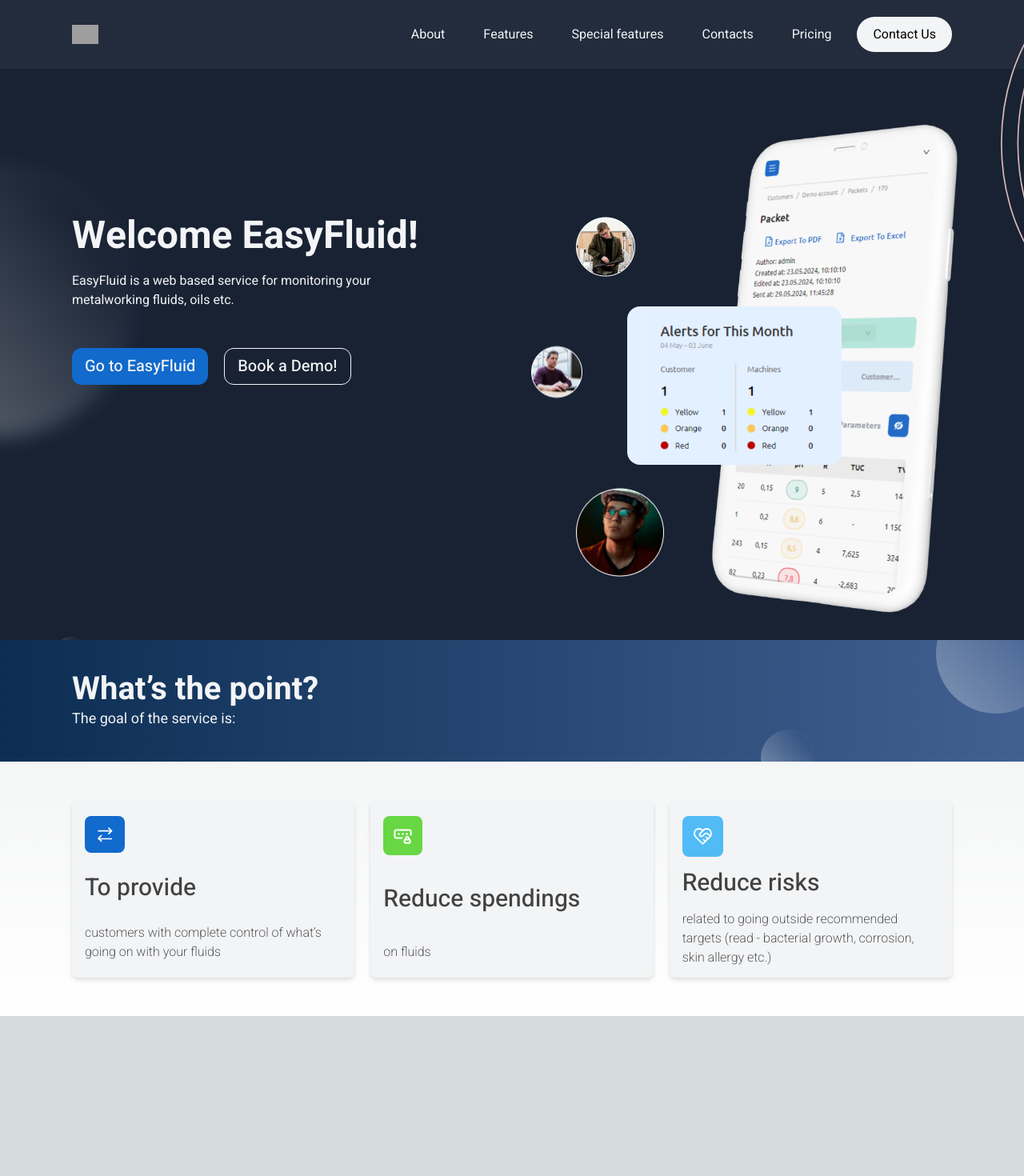
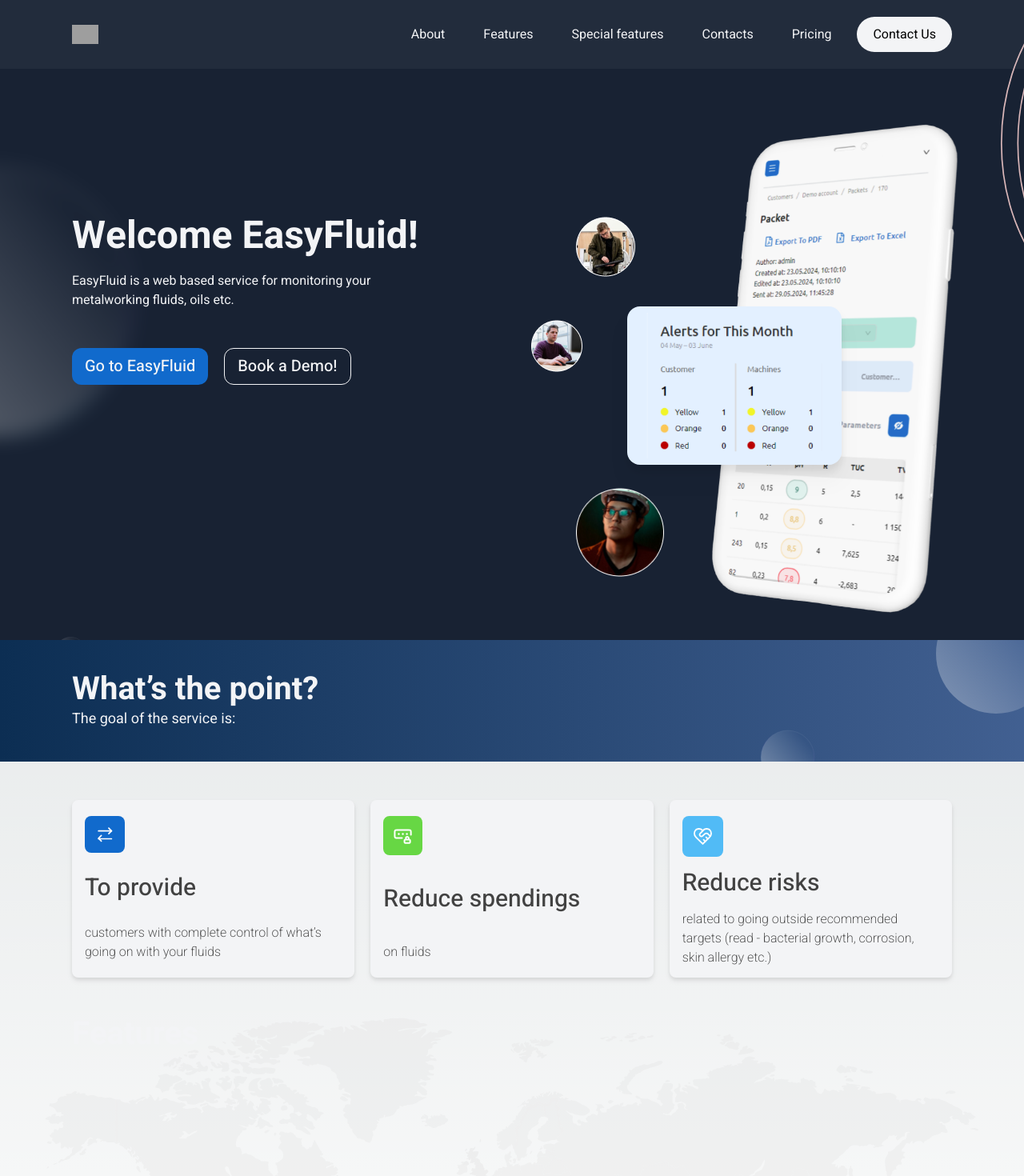
Before and after one commit to mr10us/Langing_Easyfluid, a Next.js app: page / in a window 1280 px wide. Shown: the top 1470 px of the page at 80% size. Before the commit the page ends 1270 px from the top, so only its background shows below. Built offline with nearby package versions, Linux system fonts and the light colour scheme; grey boxes are pictures that could not be loaded.

Commit message:
added framer

```diff
--- /dev/null
+++ b/src/app/components/Sections/FeaturesSection.jsx
@@ -0,0 +1,23 @@
+import { MainWrapper } from "@/app/layouts/MainWrapper";
+import { SectionLayout } from "@/app/layouts/SectionLayout";
+import { Typography } from "../UI/Typography";
+
+export const FeaturesSection = () => {
+  return (
+    <SectionLayout
+      style={{
+        backgroundImage: "url(/map.svg)",
+        backgroundRepeat: "no-repeat",
+        backgroundSize: "contain",
+        backgroundPosition: "center center"
+      }}
+      className="max-h-[615px] h-[615px]"
+    >
+      <MainWrapper>
+        <Typography.H2Bold>
+          Features
+        </Typography.H2Bold>
+      </MainWrapper>
+    </SectionLayout>
+  );
+};
--- a/src/app/components/Sections/HeroSection.jsx
+++ b/src/app/components/Sections/HeroSection.jsx
@@ -1,11 +1,53 @@
+"use client";
+
+import React from "react";
 import Image from "next/image";
 import { MainWrapper } from "../../layouts/MainWrapper";
 import { SectionLayout } from "../../layouts/SectionLayout";
-import { Header } from "../Header/Header";
 import { BlueButton } from "../UI/Buttons/BlueButton";
 import { TransparentButton } from "../UI/Buttons/TransparentButton";
+import { motion, useTransform, useScroll } from "framer-motion";
 
 export const HeroSection = () => {
+  const { scrollY } = useScroll();
+
+  const widgetY = useTransform(scrollY, [0, 800], [0, -250]);
+  const widgetX = useTransform(scrollY, [0, 800], [0, 80]);
+
+  const phoneX = useTransform(scrollY, [0, 800], [0, 100]);
+
+  const manOneY = useTransform(scrollY, [0, 800], [0, -400]);
+  const manTwoY = useTransform(scrollY, [0, 800], [0, -320]);
+  const manThreeY = useTransform(scrollY, [0, 800], [0, -100]);
+
+  const manOneX = useTransform(scrollY, [0, 800], [0, 220]);
+  const manTwoX = useTransform(scrollY, [0, 800], [0, 180]);
+  const manThreeX = useTransform(scrollY, [0, 800], [0, 200]);
+
+  const staggerContainer = {
+    hidden: { opacity: 0 },
+    show: {
+      opacity: 1,
+      transition: {
+        staggerChildren: 0.2,
+      },
+    },
+  };
+
+  const fadeIn = {
+    hidden: { opacity: 0, scale: 0 },
+    show: { opacity: 1, scale: 1, transition: { duration: 0.5 } },
+  };
+
+  const slideInY = {
+    hidden: { y: 100 },
+    show: { y: 0, transition: { type: "spring", duration: 1.2 } },
+  };
+  const slideInX = {
+    hidden: { x: 100 },
+    show: { x: 0, transition: { type: "spring", duration: 1 } },
+  };
+
   return (
     <SectionLayout
       style={{
@@ -30,8 +72,19 @@
               <TransparentButton>Book a Demo!</TransparentButton>
             </div>
           </div>
-          <div className="relative basis-1/2">
-            <div className="absolute -top-[120px] -right-4">
+          <motion.div
+            className="relative basis-1/2"
+            initial="hidden"
+            animate="show"
+            variants={staggerContainer}
+          >
+            <motion.div
+              className="absolute -top-[120px] -right-4"
+              style={{ x: phoneX, willChange: "transform", zIndex: 10 }}
+              variants={slideInY}
+              initial="hidden"
+              animate="show"
+            >
               <Image
                 src="/phone_page.png"
                 width="335"
@@ -40,40 +93,78 @@
                 fetchPriority="low"
                 alt="easufluid app icon"
               />
-            </div>
-            <div className="absolute top-28 left-16 py-2 px-6 rounded-2xl overflow-hidden bg-[#E3F0FF]">
+            </motion.div>
+            <motion.div
+              className="absolute drop-shadow-xl top-28 left-16 py-2 px-6 rounded-2xl overflow-hidden bg-[#E3F0FF]"
+              style={{
+                y: widgetY,
+                x: widgetX,
+                willChange: "transform",
+                zIndex: 13,
+              }}
+              variants={slideInX}
+              initial="hidden"
+              animate="show"
+            >
               <Image
                 src="/widget.png"
                 width="220"
                 height="150"
                 alt="easyfluid dashboard widget icon"
               />
-            </div>
-            <div className="absolute left-0 -bottom-48">
+            </motion.div>
+            <motion.div
+              className="absolute left-0 -bottom-48"
+              style={{
+                y: manOneY,
+                x: manOneX,
+                willChange: "transform",
+                zIndex: 11,
+              }}
+              variants={fadeIn}
+            >
               <Image
                 src="/man1.png"
                 width="110"
                 height="110"
                 alt="human picture 1"
               />
-            </div>
-            <div className="absolute top-1/2 translate-y-1/2 -left-14">
+            </motion.div>
+            <motion.div
+              className="absolute top-1/2 translate-y-1/2 -left-14"
+              style={{
+                y: manTwoY,
+                x: manTwoX,
+                willChange: "transform",
+                zIndex: 12,
+              }}
+              variants={fadeIn}
+            >
               <Image
                 src="/man2.png"
                 width="64"
                 height="64"
                 alt="human picture 2"
               />
-            </div>
-            <div className="absolute">
+            </motion.div>
+            <motion.div
+              className="absolute"
+              style={{
+                y: manThreeY,
+                x: manThreeX,
+                willChange: "transform",
+                zIndex: 14,
+              }}
+              variants={fadeIn}
+            >
               <Image
                 src="/man3.png"
                 width="74"
                 height="74"
                 alt="human picture 3"
               />
-            </div>
-          </div>
+            </motion.div>
+          </motion.div>
         </div>
       </MainWrapper>
     </SectionLayout>
--- a/src/app/page.js
+++ b/src/app/page.js
@@ -1,6 +1,5 @@
-"use client"
-
 import { Header } from "./components/Header/Header";
+import { FeaturesSection } from "./components/Sections/FeaturesSection";
 import { HeroSection } from "./components/Sections/HeroSection";
 import { WTPSection } from "./components/Sections/WTPSection";
 
@@ -10,6 +9,7 @@
       <Header />
       <HeroSection />
       <WTPSection />
+      <FeaturesSection />
     </main>
   );
 }
```
